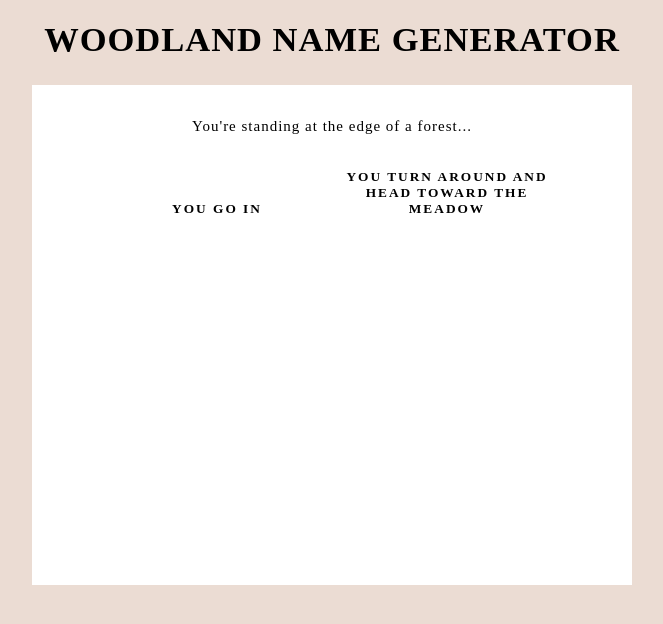
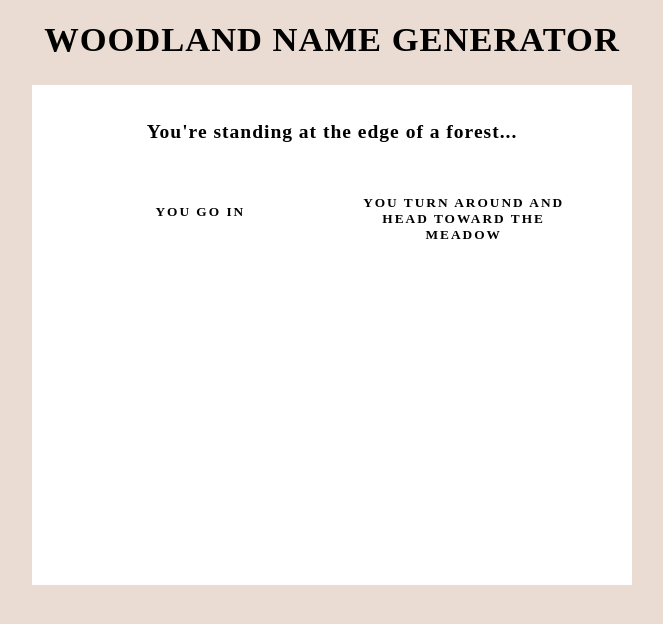
Before and after one commit to caseynewman/name-generator, a React (Vite) app: page / in a window 1280 px wide. Shown: the top 624 px of the page, without its empty margins (308-971 px from the left). Built offline with nearby package versions, Linux system fonts and the light colour scheme; a web font is replaced by a local one.

Commit message:
adjusting story-container styling

```diff
--- a/src/components/Story/index.jsx
+++ b/src/components/Story/index.jsx
@@ -13,10 +13,12 @@ export default function Story({ storyData }) {
 
     return (
         <div className='story-container'>
-            <p>{scene.text}</p>
-            {scene.options.map((option, index) => (
-                <CustomOption key={index} option={option} onClick={handleOptionClick} />
-            ))}
+            <h2>{scene.text}</h2>
+            <div className='scene-selections'>
+                {scene.options.map((option, index) => (
+                    <CustomOption key={index} option={option} onClick={handleOptionClick} />
+                ))}
+            </div>
         </div>
     )
 }
--- a/src/components/Story/style.css
+++ b/src/components/Story/style.css
@@ -2,6 +2,17 @@
     height: 500px;
     width: 600px;
     background-color: #fff;
+    padding: 20px;
+    display: flex;
+    flex-direction: column;
+    justify-content: flex-start;
+}
+
+.scene-selections {
+    display: flex;
+    justify-content: space-evenly;
+    align-items: center;
+    margin-top: 35px;
 }
 
 .story-container button {
```
